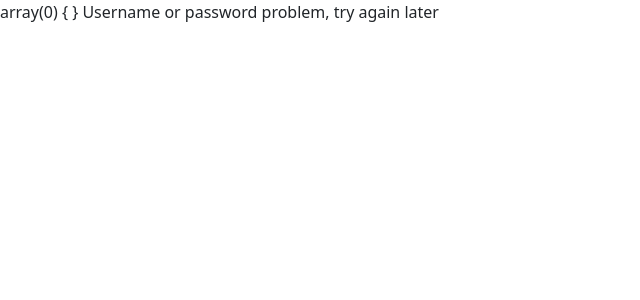
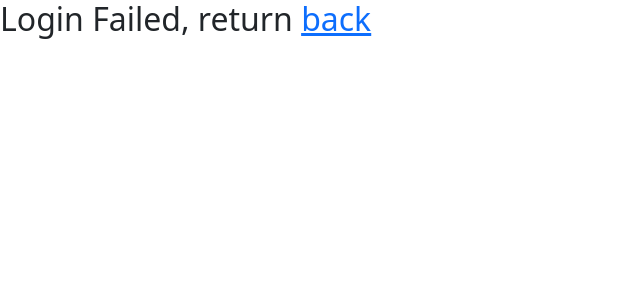
Before and after one commit to thom0075/CMS, a PHP site: page /sito/authenticate.php in a window 1280 px wide. Shown: the top 300 px of the page, without its empty margins (0-640 px from the left). Run offline with PHP 8.4, Linux system fonts and the light colour scheme; tables that the repository leaves empty or names only in its code hold one stand-in row (values such as "Sample post"); data that the repository does not hold is empty.

Commit message:
Fixed sign in error where the length of the array was not checked

```diff
--- a/authenticate.php
+++ b/authenticate.php
@@ -28,6 +28,7 @@
                 $stmt->execute(array($email));
                 $result = $stmt->fetchAll();
 
+                if(sizeof($result) >=1){
                     $hash = $result[0]["password"];
 
                     var_dump($result);
@@ -43,6 +44,14 @@
                         echo "Username or password problem, try again later";
                     }
                 }
+                else{
+                    print<<<HERE
+                    <h2>Login Failed, return <a href="/sito/login.php">back</a></h2>
+HERE;
+                }
+
+                }
+
             //print<<<HERE
             //<h2><p>Email: $email</p></h2><hr><h2>Password hash: $password</h2>
 //HERE;
```
Lines whose indentation alone changed are shown as unchanged.
